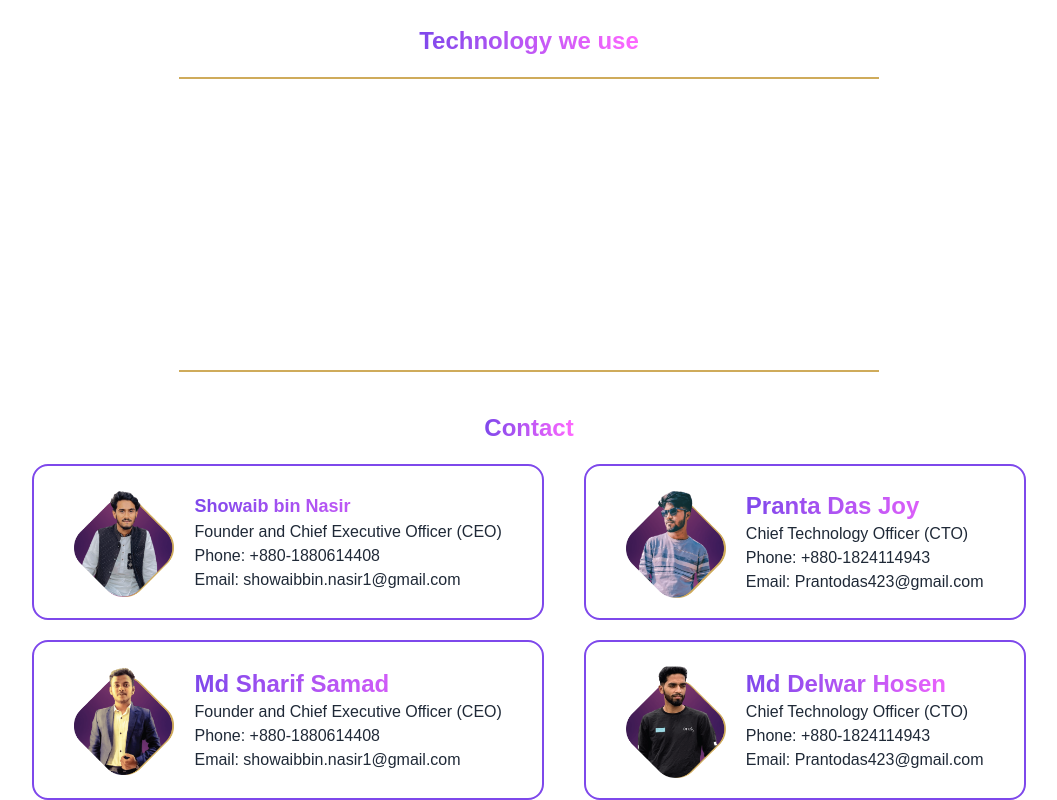
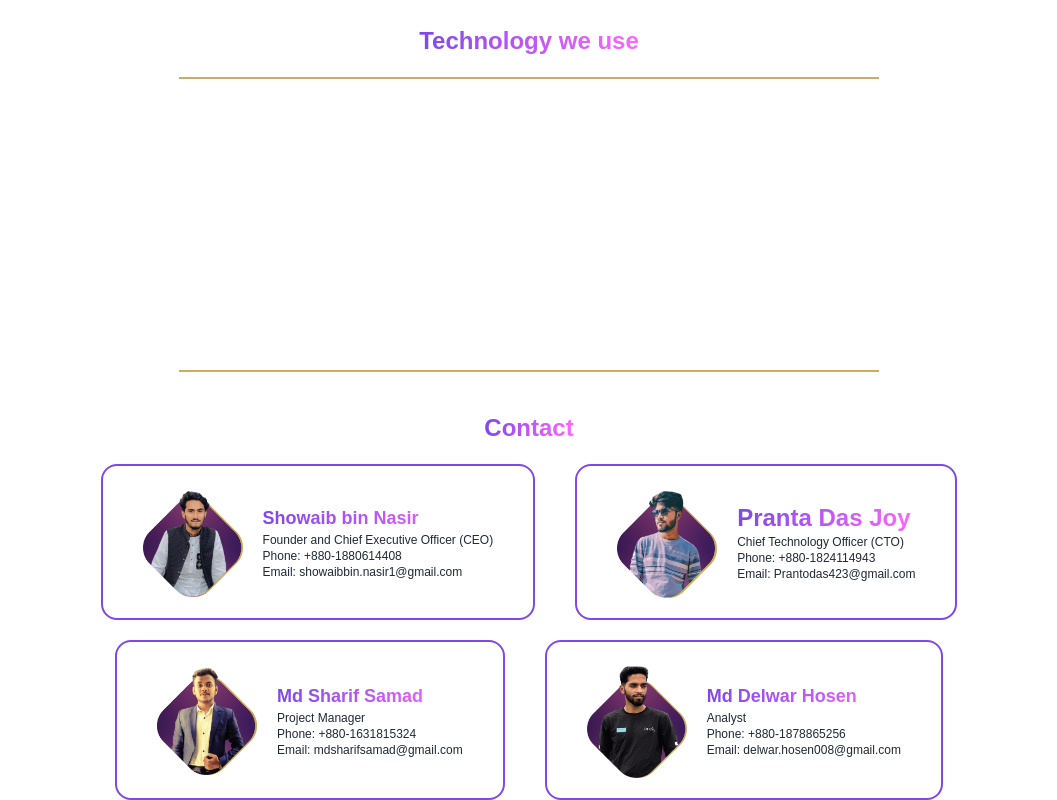
Before and after one commit to showaibbinnasir/dream-weave-stations-client, a React (Vite) app: page / in a window 1280 px wide. Shown: the part 2116-2916 px from the top of the page, without its empty margins (111-1168 px from the left). Built offline with nearby package versions, Linux system fonts and the light colour scheme; grey boxes are pictures that could not be loaded.

Commit message:
added all bugs

```diff
--- a/src/component/Contact/Contact.jsx
+++ b/src/component/Contact/Contact.jsx
@@ -6,16 +6,16 @@ const Contact = () => {
                     <p className="text-center mt-10 font-semibold text-transparent text-2xl bg-clip-text bg-gradient-to-r from-[#7E48EB] to-[#FF67FF]">Contact</p>
                 </div>
             </div>
-            <div className="flex justify-center mx-3">
+            <div className="flex justify-center mx-9 lg:mx-5">
                 <div className="mt-5 flex  flex-col lg:flex-row gap-10">
                     <div   data-aos="zoom-out" className="flex items-center gap-5 px-2 lg:px-10 py-5 border-2 border-[#7E48EB] rounded-2xl">
                         <img className="w-[100px]" src="showaib.png" alt="" />
                         <div>
                             <div className="w-50">
                                 <p className="font-semibold text-transparent text-lg bg-clip-text bg-gradient-to-r from-[#7E48EB] to-[#FF67FF]">Showaib bin Nasir</p>
-                                <p>Founder and Chief Executive Officer (CEO)</p>
-                                <p>Phone: +880-1880614408</p>
-                                <p>Email: showaibbin.nasir1@gmail.com</p>
+                                <p className="text-xs">Founder and Chief Executive Officer (CEO)</p>
+                                <p className="text-xs">Phone: +880-1880614408</p>
+                                <p className="text-xs">Email: showaibbin.nasir1@gmail.com</p>
                             </div>
                         </div>
                     </div>
@@ -24,25 +24,25 @@ const Contact = () => {
                         <div>
                             <div className="w-50">
                                 <p className="font-semibold text-transparent text-2xl bg-clip-text bg-gradient-to-r from-[#7E48EB] to-[#FF67FF]">Pranta Das Joy</p>
-                                <p>Chief Technology Officer (CTO)</p>
-                                <p>Phone: +880-1824114943</p>
-                                <p>Email: Prantodas423@gmail.com</p>
+                                <p className="text-xs">Chief Technology Officer (CTO)</p>
+                                <p className="text-xs">Phone: +880-1824114943</p>
+                                <p className="text-xs">Email: Prantodas423@gmail.com</p>
                             </div>
                         </div>
                     </div>
 
                 </div>
             </div>
-            <div className="flex justify-center mx-3">
+            <div className="flex justify-center mx-9 lg:mx-5">
                 <div className="mt-5 flex flex-col lg:flex-row gap-10">
-                    <div   data-aos="zoom-out" className="flex items-center gap-5 px-2 lg:px-10 py-5 border-2 border-[#7E48EB] rounded-2xl">
+                    <div   data-aos="zoom-in" className="flex items-center gap-5 px-2 lg:px-10 py-5 border-2 border-[#7E48EB] rounded-2xl">
                         <img className="w-[100px]" src="samad.png" alt="" />
                         <div>
                             <div className="w-50">
-                                <p className="font-semibold text-transparent text-2xl bg-clip-text bg-gradient-to-r from-[#7E48EB] to-[#FF67FF]">Md Sharif Samad</p>
-                                <p>Founder and Chief Executive Officer (CEO)</p>
-                                <p>Phone: +880-1880614408</p>
-                                <p>Email: showaibbin.nasir1@gmail.com</p>
+                                <p className="font-semibold text-transparent text-lg bg-clip-text bg-gradient-to-r from-[#7E48EB] to-[#FF67FF]">Md Sharif Samad</p>
+                                <p className="text-xs">Project Manager</p>
+                                <p className="text-xs">Phone: +880-1631815324</p>
+                                <p className="text-xs">Email: mdsharifsamad@gmail.com</p>
                             </div>
                         </div>
                     </div>
@@ -50,10 +50,10 @@ const Contact = () => {
                         <img className="w-[100px]" src="delwaR.png" alt="" />
                         <div>
                             <div className="w-50">
-                                <p className="font-semibold text-transparent text-2xl bg-clip-text bg-gradient-to-r from-[#7E48EB] to-[#FF67FF]">Md Delwar Hosen</p>
-                                <p>Chief Technology Officer (CTO)</p>
-                                <p>Phone: +880-1824114943</p>
-                                <p>Email: Prantodas423@gmail.com</p>
+                                <p className="font-semibold text-transparent text-lg bg-clip-text bg-gradient-to-r from-[#7E48EB] to-[#FF67FF]">Md Delwar Hosen</p>
+                                <p className="text-xs">Analyst</p>
+                                <p className="text-xs">Phone: +880-1878865256</p>
+                                <p className="text-xs">Email: delwar.hosen008@gmail.com</p>
                             </div>
                         </div>
                     </div>
--- a/src/component/Technology/Technology.jsx
+++ b/src/component/Technology/Technology.jsx
@@ -7,7 +7,7 @@ const Technology = () => {
                     <p className="text-center mt-10 font-semibold text-transparent text-2xl bg-clip-text bg-gradient-to-r from-[#7E48EB] to-[#FF67FF]">Technology we use</p>
                 </div>
             </div>
-            <div  data-aos="zoom-in" className='flex justify-center'>
+            <div  className='flex justify-center'>
                 <div className='flex justify-center mt-5 border-t-2 border-b-2 border-[#CFAB5B] w-[350px] lg:w-[700px]'>
                     <div className='w-[700px]'>
                         <marquee className="mt-5">
```
